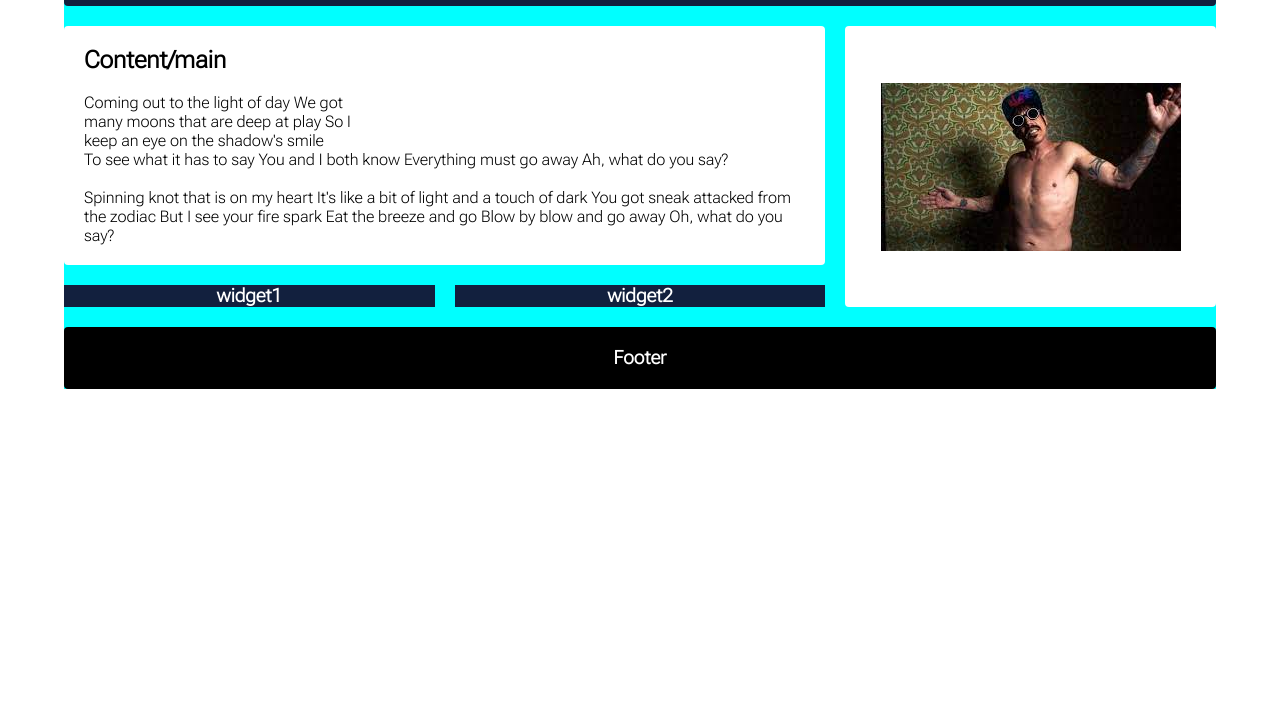
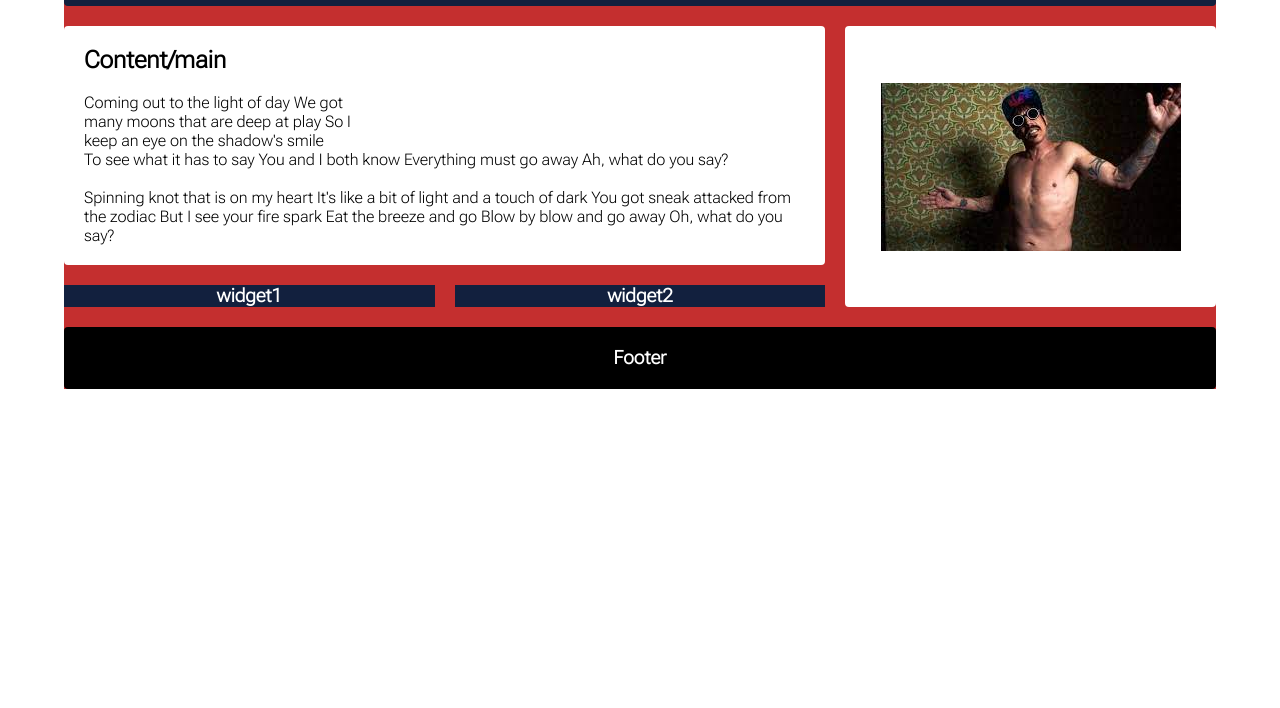
Before and after one commit to JuanCarlosNu/cssgrid, a plain HTML site: page index.html in a window 1280 px wide. Shown: the part 92-800 px from the top of the page. Drawn offline with Linux system fonts and the light colour scheme.

Commit message:
change container background color

```diff
--- a/styles.css
+++ b/styles.css
@@ -17,7 +17,7 @@ body {
     grid-gap: 20px;
     grid-template-columns: repeat(3, 1fr);
     grid-template-rows: repeat(4, auto);
-    background-color: aqua;
+    background-color: #c42f2f
 }
 .container  header,
 .container .photo,
```
